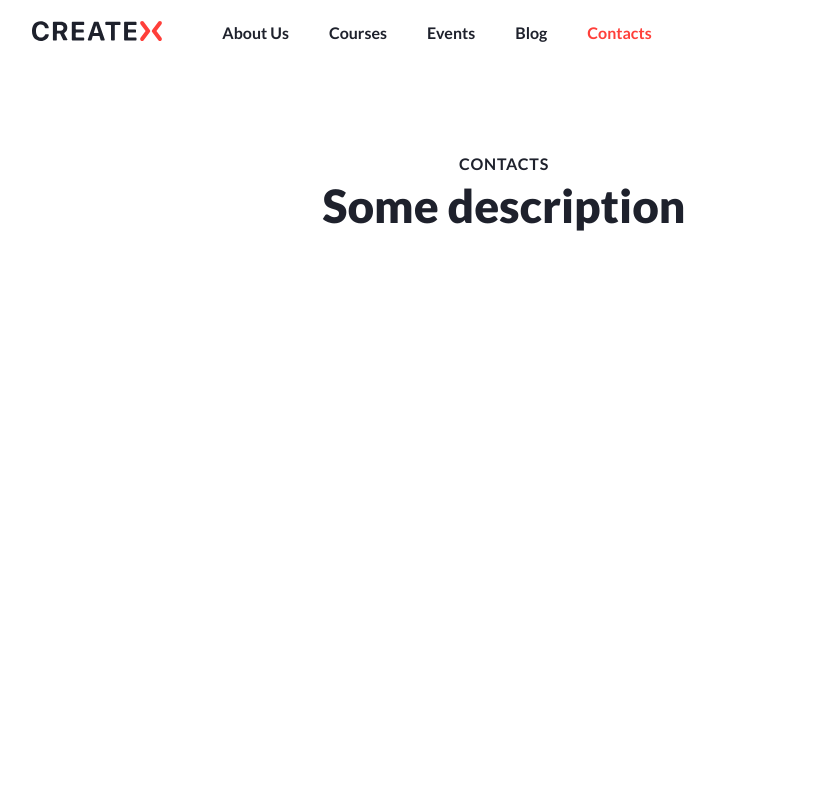
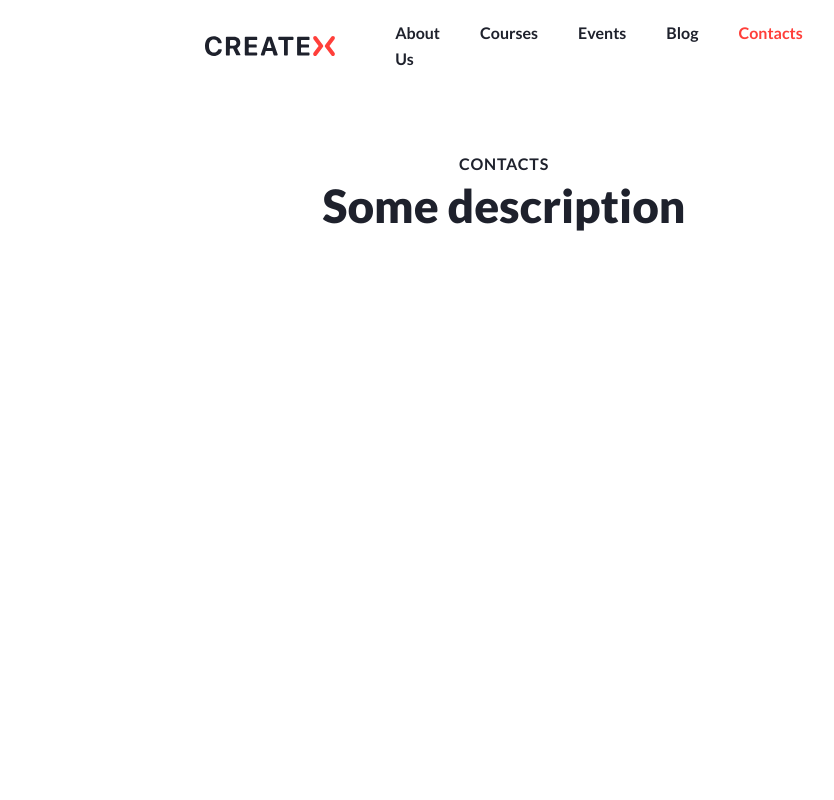
Before and after one commit to itsidorkin28/lanit-app, a React (Create React App) app: page /contacts in a window 1280 px wide. Shown: the top 800 px of the page, without its empty margins (136-970 px from the left). Built offline with nearby package versions, Linux system fonts and the light colour scheme.

Commit message:
fix header position

```diff
--- a/src/components/layout/Header/Header.module.scss
+++ b/src/components/layout/Header/Header.module.scss
@@ -1,7 +1,6 @@
 .header {
-    display: flex;
-    justify-content: center;
-    margin: 1.25rem 21.5rem 5rem 1.25rem;
+    @apply flex items-center justify-center;
+    margin: 1.25rem 21.5rem 5rem 21.5rem;
     height: 3.25rem;
 
     .logo {
@@ -12,6 +11,7 @@
         display: flex;
         align-items: flex-start;
         padding: 0;
+
         a {
             @apply last:mr-0;
             margin-right: 2.5rem;
```
